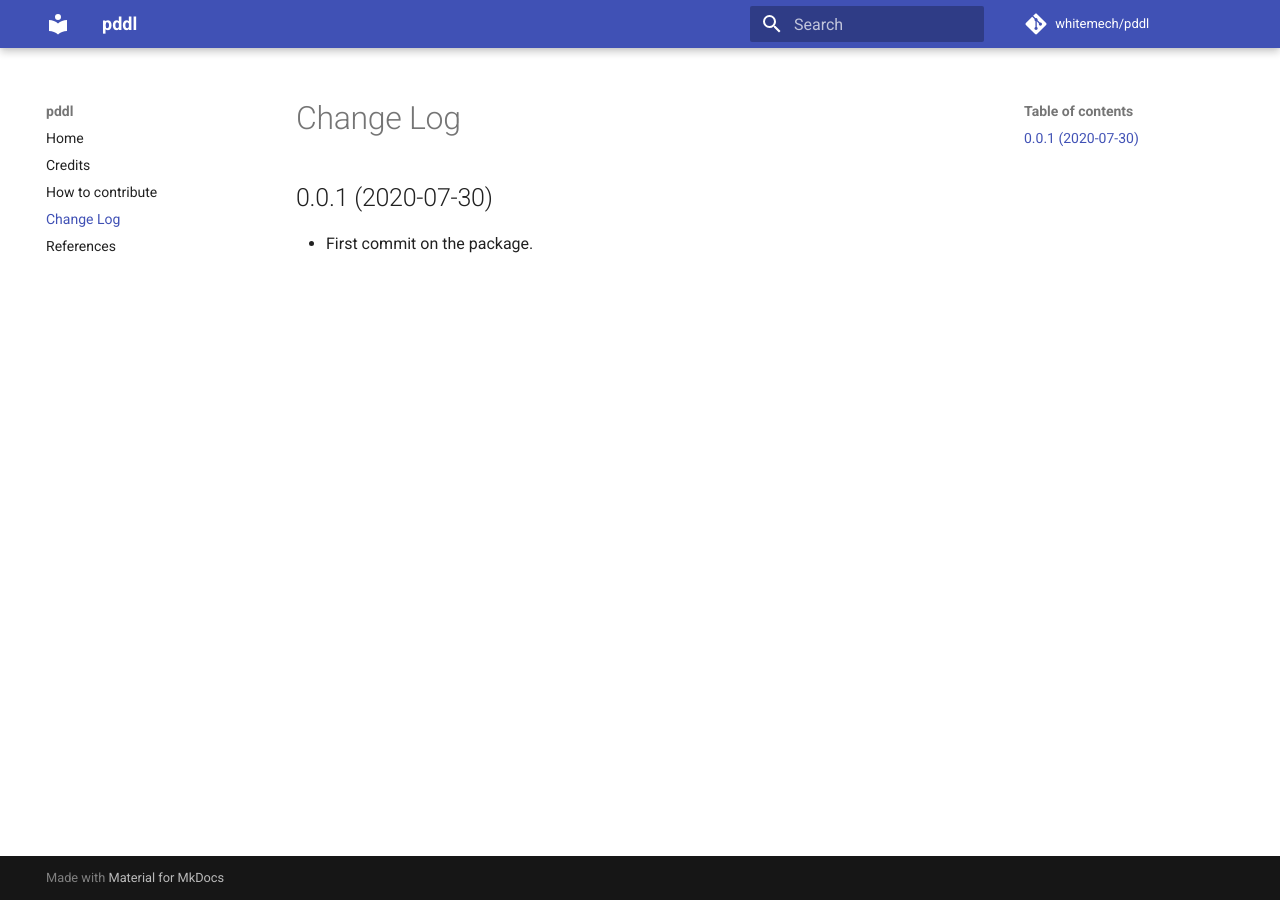
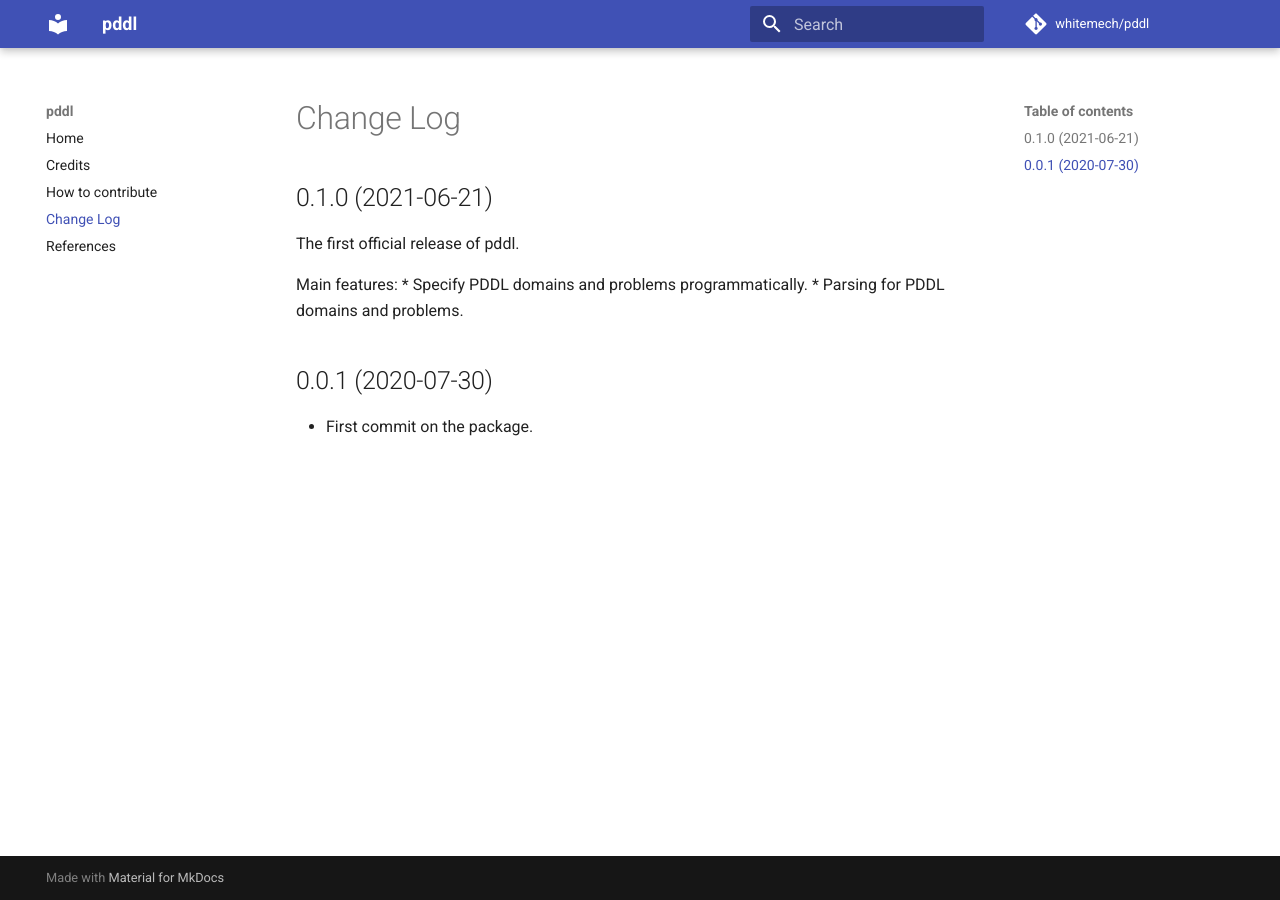
Before and after one commit to AI-Planning/pddl, an MkDocs documentation site: the page built from docs/changelog.md, in a window 1280 px wide. Built offline with MkDocs 1.6.1 and Material for MkDocs 9.7.7, drawn with Linux system fonts in a browser that asks for light colours; comment, search, counter and statistics services are not loaded.

Commit message:
update changes

```diff
--- a/CHANGES.md
+++ b/CHANGES.md
@@ -1,4 +1,12 @@
 # Change Log
+
+## 0.1.0 (2021-06-21)
+
+The first official release of pddl.
+
+Main features:
+* Specify PDDL domains and problems programmatically.
+* Parsing for PDDL domains and problems.
 
 ## 0.0.1 (2020-07-30)
 
```
